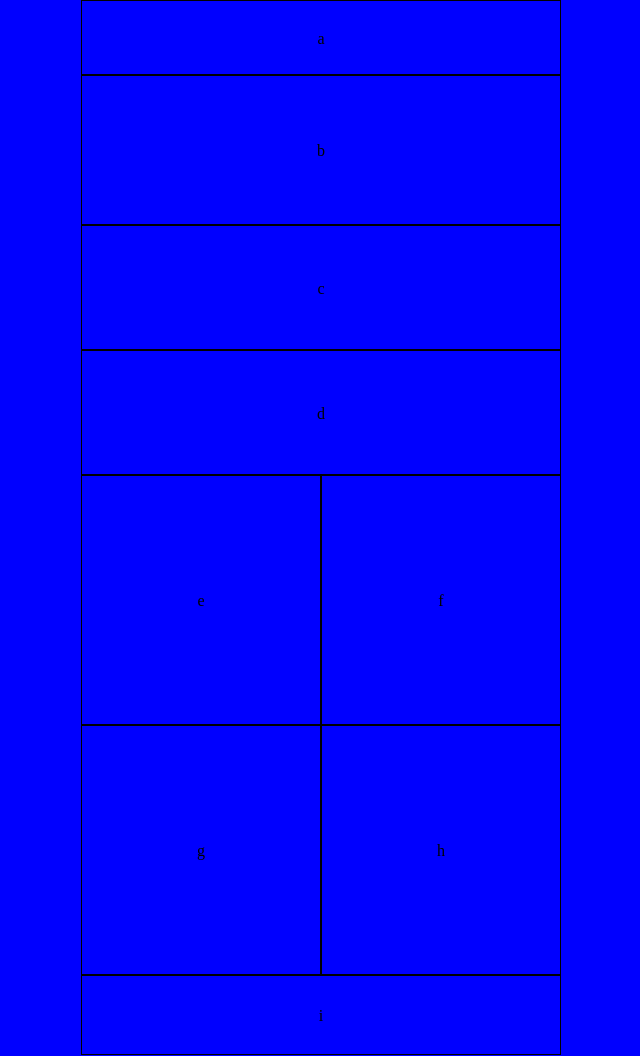
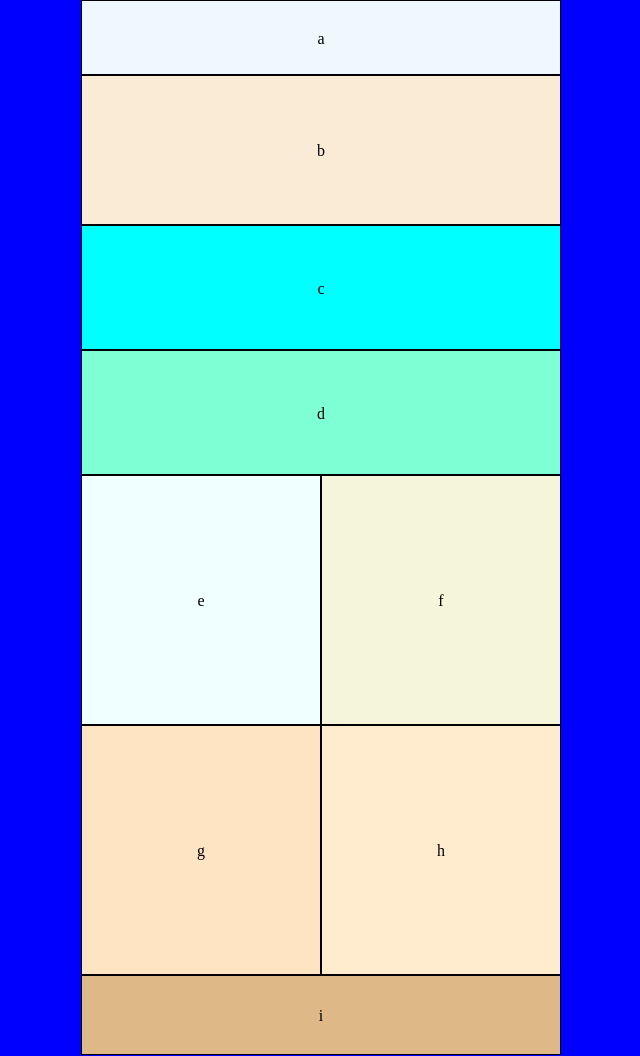
Before and after one commit to andavi/lab-01, a plain HTML site: page index.html in a window 1280 px wide. Shown: the whole page, without its empty margins (319-959 px from the left). Drawn offline with Linux system fonts and the light colour scheme.

Commit message:
add background-colors

```diff
--- a/css/modules.css
+++ b/css/modules.css
@@ -0,0 +1,35 @@
+#a {
+  background-color: aliceblue;
+}
+
+#b {
+  background-color: antiquewhite;
+}
+
+#c {
+  background-color: aqua;
+}
+
+#d {
+  background-color: aquamarine;
+}
+
+#e {
+  background-color: azure;
+}
+
+#f {
+  background-color: beige;
+}
+
+#g {
+  background-color: bisque;
+}
+
+#h {
+  background-color: blanchedalmond;
+}
+
+#i {
+  background-color: burlywood;
+}
--- a/index.html
+++ b/index.html
@@ -11,19 +11,19 @@
     <link rel="stylesheet" href="css/modules.css">
 </head>
 <body>
-    <header>a</header>
-    <aside>b</aside>
+    <header id="a">a</header>
+    <aside id="b">b</aside>
     <div id="section">
-        <section>c</section>
-        <section>d</section>
+        <section id="c">c</section>
+        <section id="d">d</section>
     </div>
     <div id="article">
-        <article>e</article>
-        <article>f</article>
-        <article>g</article>
-        <article>h</article>
+        <article id="e">e</article>
+        <article id="f">f</article>
+        <article id="g">g</article>
+        <article id="h">h</article>
     </div>
-    <footer>i</footer>
+    <footer id="i">i</footer>
     <script src="js/app.js"></script>
 </body>
 </html>
```
